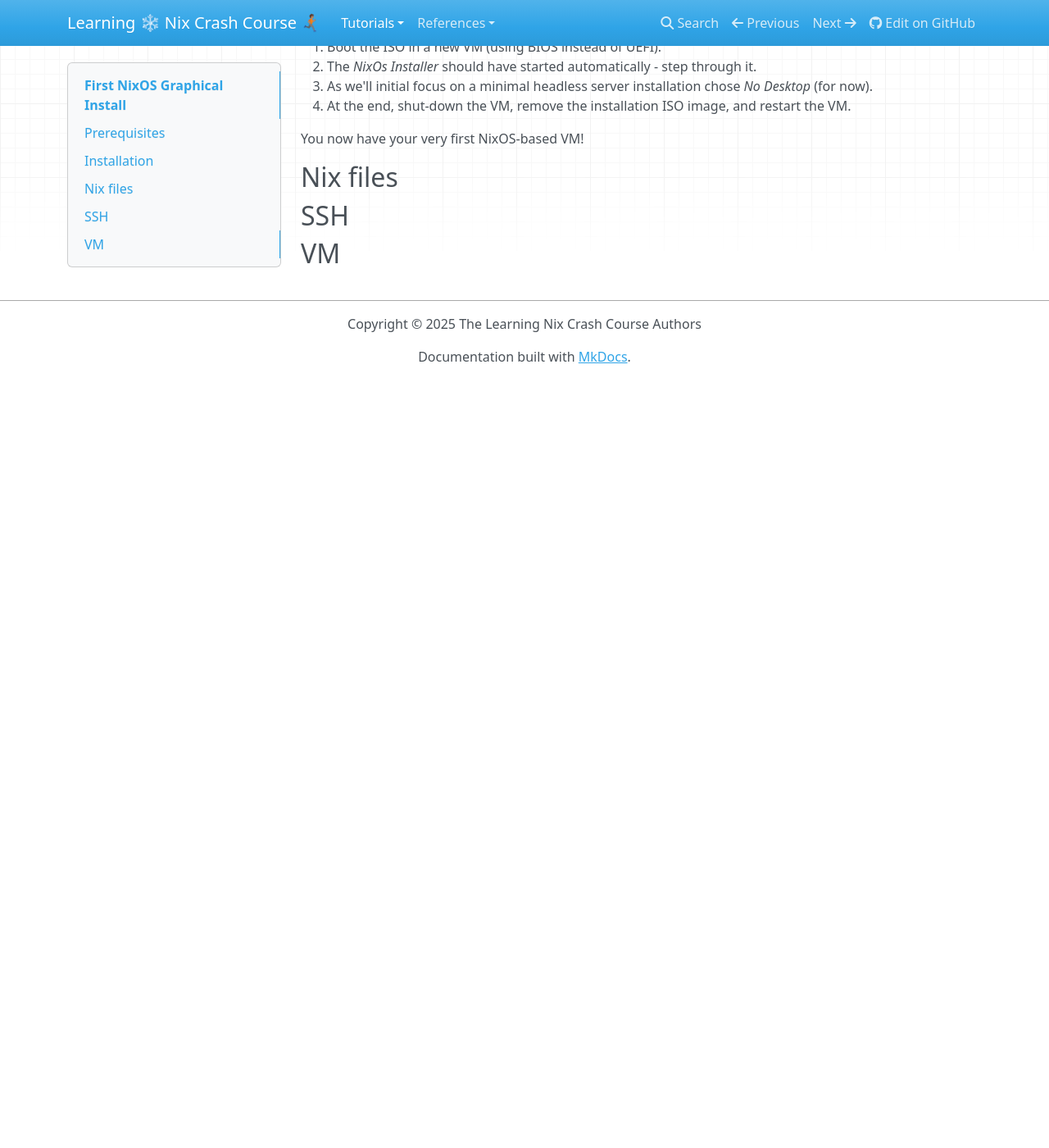
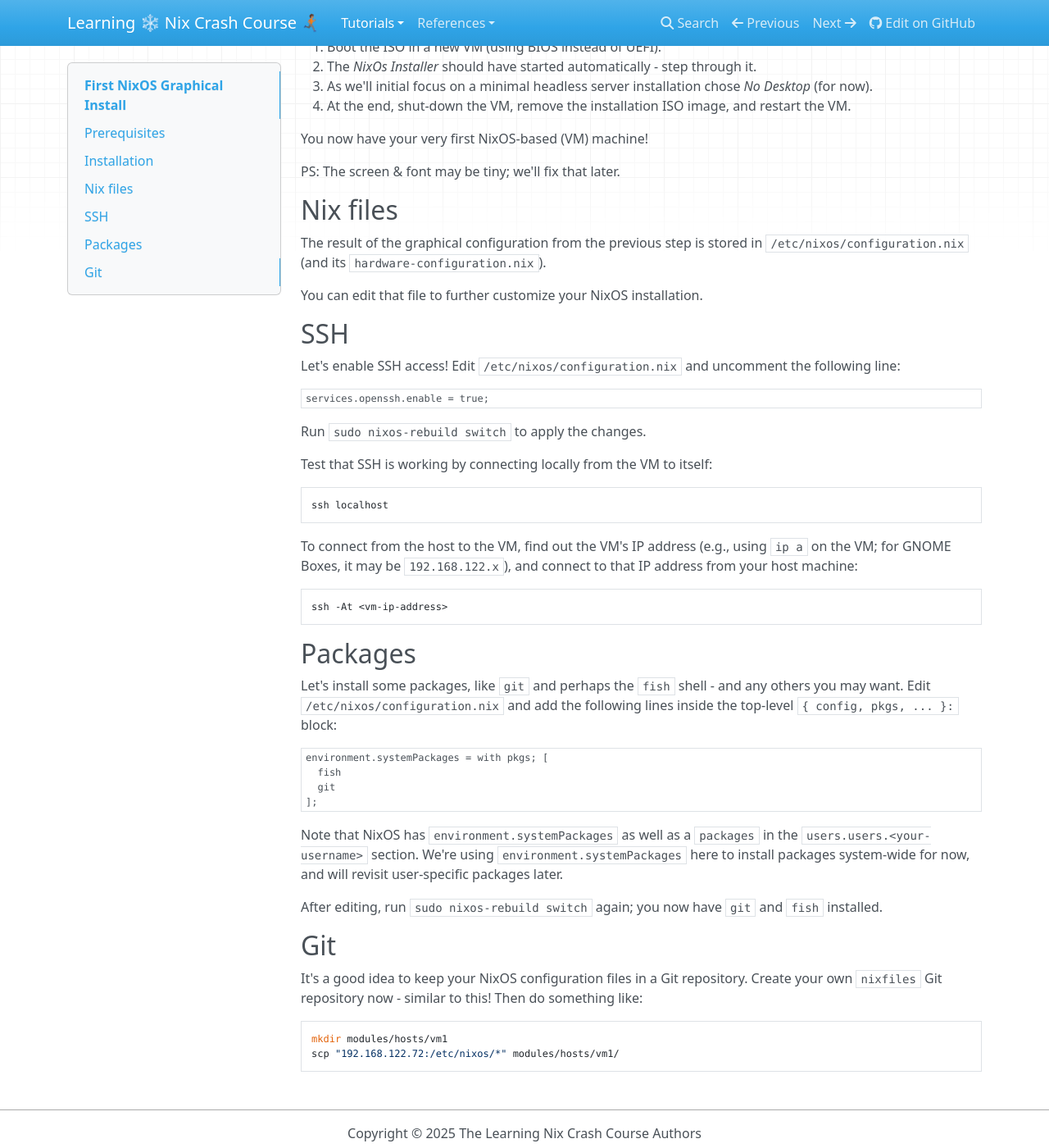
Before and after one commit to vorburger/nixfiles, an MkDocs documentation site: the page built from docs/docs/tutorial/first-nixos-graphical-install/index.md, in a window 1280 px wide and 1400 px high, scrolled down 270 px. Shown: the whole window at 82% size. Built offline with MkDocs 1.6.1, drawn with Linux system fonts in a browser that asks for light colours; nearby versions of some CDN libraries; before the commit the page ends 900 px from its top, so only the background shows below that.

Commit message:
first-nixos-graphical-install configuration.nix etc.

````diff
--- a/docs/docs/tutorial/first-nixos-graphical-install/index.md
+++ b/docs/docs/tutorial/first-nixos-graphical-install/index.md
@@ -13,10 +13,62 @@
 1. As we'll initial focus on a minimal headless server installation chose _No Desktop_ (for now).
 1. At the end, shut-down the VM, remove the installation ISO image, and restart the VM.
 
-You now have your very first NixOS-based VM!
+You now have your very first NixOS-based (VM) machine!
+
+PS: The screen & font may be tiny; we'll fix that later.
 
 ## Nix files
 
+The result of the graphical configuration from the previous step is stored in `/etc/nixos/configuration.nix` (and its `hardware-configuration.nix`).
+
+You can edit that file to further customize your NixOS installation.
+
 ## SSH
 
-## VM
+Let's enable SSH access! Edit `/etc/nixos/configuration.nix` and uncomment the following line:
+
+```nix
+services.openssh.enable = true;
+```
+
+Run `sudo nixos-rebuild switch` to apply the changes.
+
+Test that SSH is working by connecting locally from the VM to itself:
+
+```sh
+ssh localhost
+```
+
+To connect from the host to the VM, find out the VM's IP address
+(e.g., using `ip a` on the VM; for GNOME Boxes, it may be `192.168.122.x`),
+and connect to that IP address from your host machine:
+
+```sh
+ssh -At <vm-ip-address>
+```
+
+## Packages
+
+Let's install some packages, like `git` and perhaps the `fish` shell - and any others you may want.
+Edit `/etc/nixos/configuration.nix` and add the following lines inside the top-level `{ config, pkgs, ... }:` block:
+
+```nix
+environment.systemPackages = with pkgs; [
+  fish
+  git
+];
+```
+
+Note that NixOS has `environment.systemPackages` as well as a `packages` in the `users.users.<your-username>` section.
+We're using `environment.systemPackages` here to install packages system-wide for now, and will revisit user-specific packages later.
+
+After editing, run `sudo nixos-rebuild switch` again; you now have `git` and `fish` installed.
+
+## Git
+
+It's a good idea to keep your NixOS configuration files in a Git repository. Create your own `nixfiles` Git repository now - similar to this! Then do something like:
+
+```sh
+mkdir modules/hosts/vm1
+scp "192.168.122.72:/etc/nixos/*" modules/hosts/vm1/
+```
````
Also changed, not shown: docs/docs/ToDo.md (+2 -2 lines), 2 other files.
